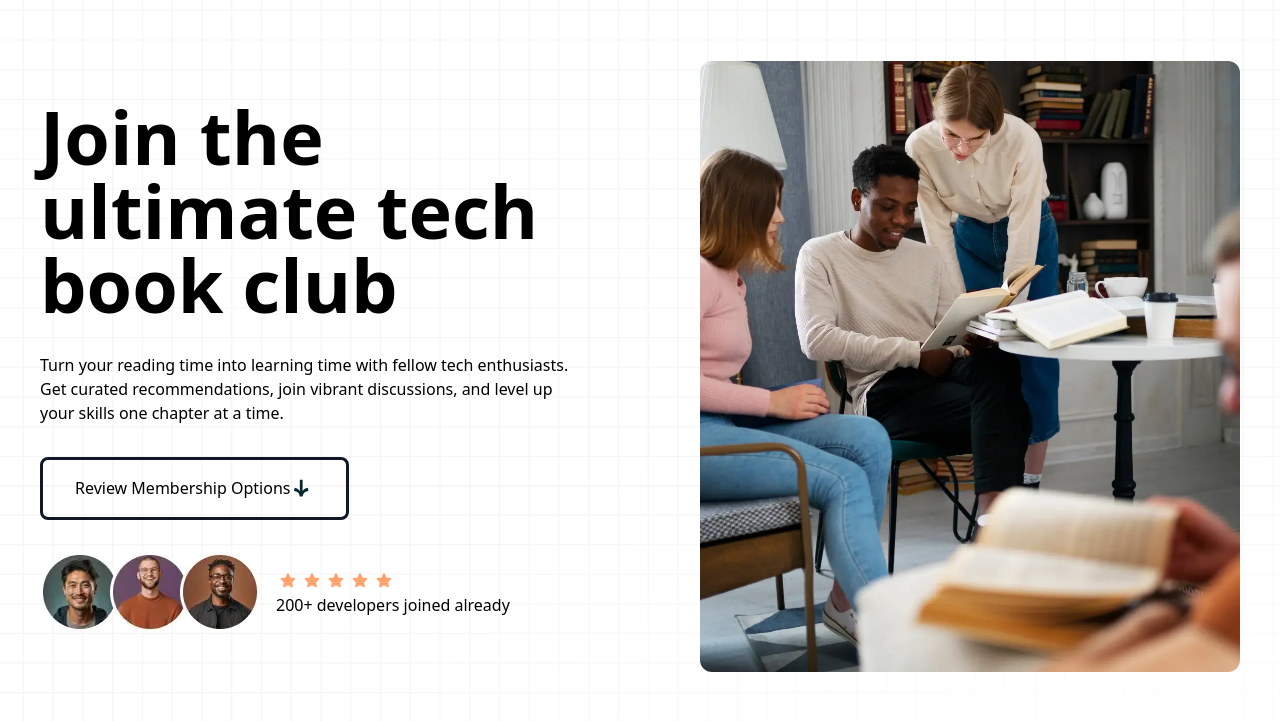
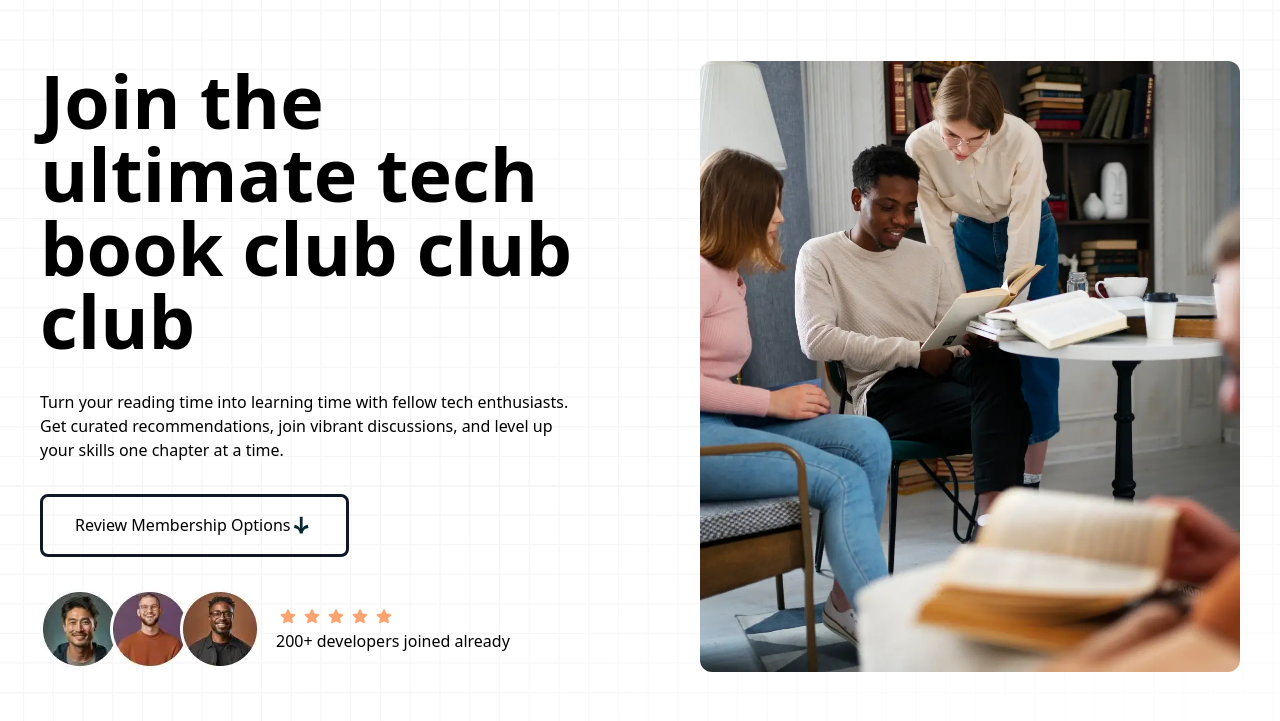
Before and after one commit to jassehcodecamp/jdp-part-1_tech-book-club-project, a website: page index.html in a window 1280 px wide. Shown: the part 79-800 px from the top of the page. Drawn offline with Linux system fonts and the light colour scheme.

Commit message:
change primary tagline

```diff
--- a/index.html
+++ b/index.html
@@ -17,7 +17,7 @@
           <div class="md:w-1/2">
             <div class="max-w-[550px] w-full space-y-8">
               <h1 class="text-4xl md:text-[4.6rem] leading-none font-bold">
-                Join the ultimate tech book club
+                Join the ultimate tech book club club club
               </h1>
 
               <p>
```
